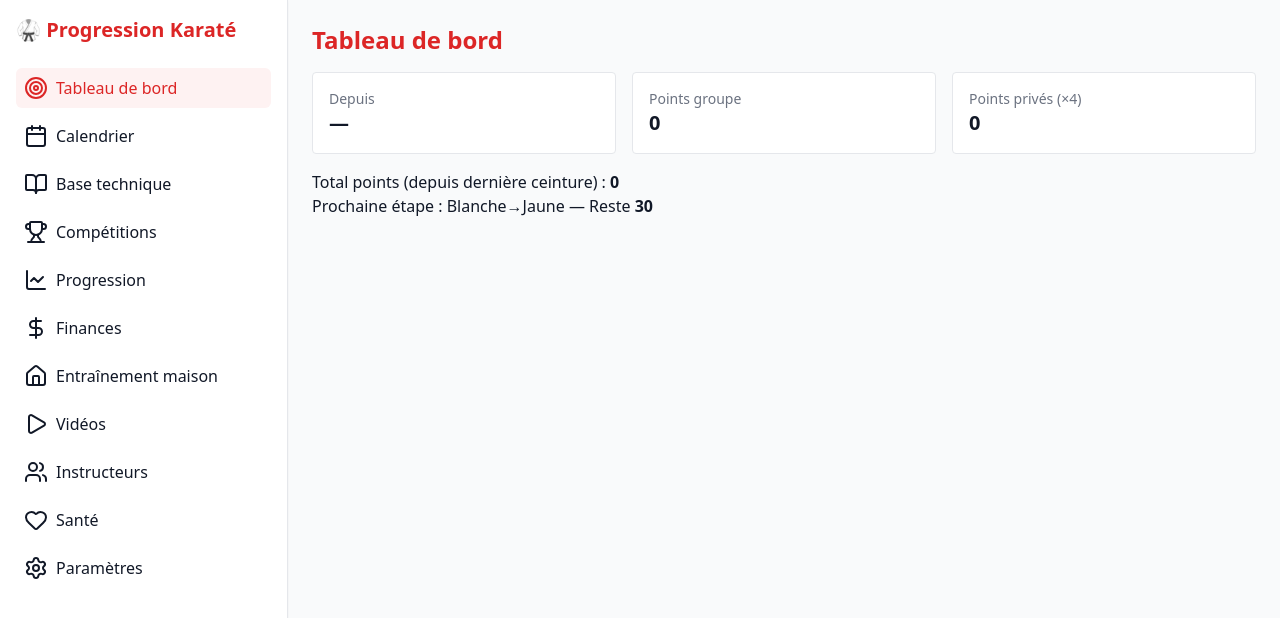
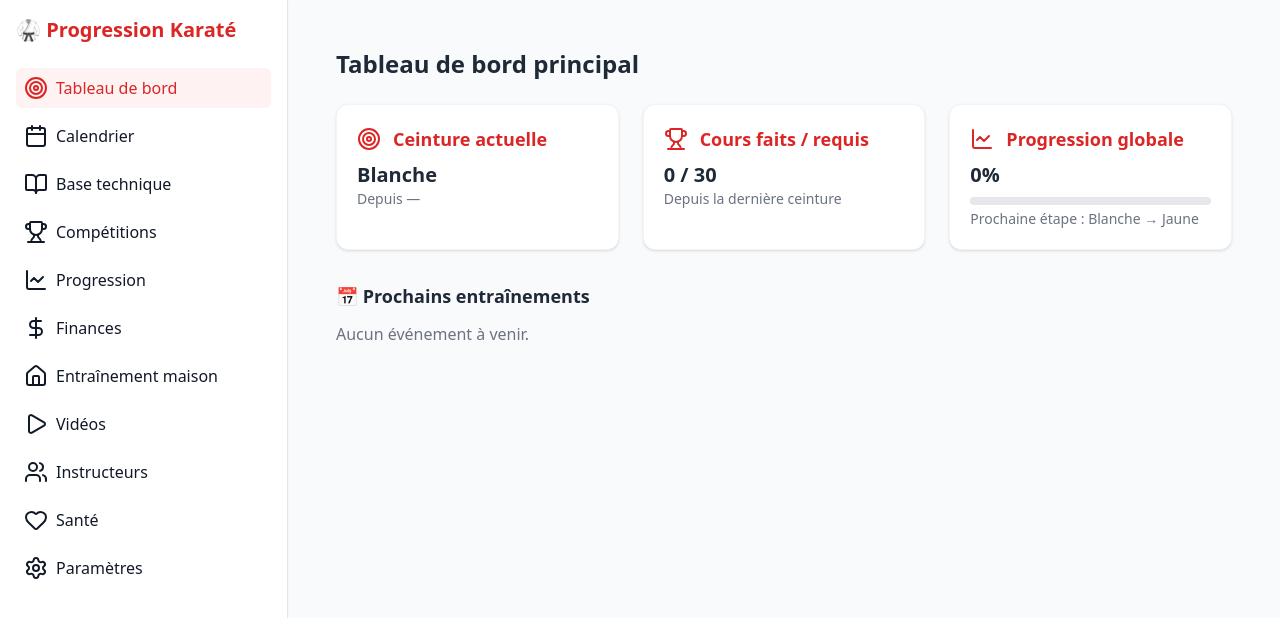
Before and after one commit to Alpatraz/karate-dashboard, a React (Vite) app: page / in a window 1280 px wide. Shown: the top 618 px of the page. Built offline with nearby package versions, Linux system fonts and the light colour scheme.

Commit message:
Amélioration du Dashboard + intégration des données locales

```diff
--- a/src/App.jsx
+++ b/src/App.jsx
@@ -2,6 +2,7 @@ import { useState, useEffect, useMemo } from "react";
 import { Target, Calendar as CalendarIcon, BookOpen, LineChart, Settings as SettingsIcon, CheckCircle, XCircle, Clock, PlusCircle } from "lucide-react";
 import { Trophy, DollarSign, Home, Play, Users, Heart } from "lucide-react";
 import VideoLibraryView from "./components/VideoLibraryView";
+import DashboardView from "./components/DashboardView";
 
 // ==============================================================
 // Constantes & Helpers
@@ -133,7 +134,7 @@ export default function KarateDashboard() {
       </aside>
 
       <main className="flex-1 p-6 overflow-y-auto">
-        {activeTab === "Tableau de bord" && <DashboardView events={events} rules={rules} belts={belts} />}
+        {activeTab === "Tableau de bord" && <DashboardView />}
         {activeTab === "Calendrier" && <CalendarView events={events} setEvents={setEvents} planning={planning} profil={profil} holidays={holidays} />}
         {activeTab === "Base technique" && <BaseTechniqueView profil={profil} />}
         {activeTab === "Vidéos" && <VideoLibraryView />}
@@ -155,29 +156,7 @@ function lastPassageDate(events) {
   return pass?.date || null;
 }
 
-function DashboardView({ events, rules, belts }) {
-  const since = (belts[belts.length-1]?.date) || lastPassageDate(events);
-  const done = events.filter(e => e.status === 'fait' && (!since || e.date >= since));
-  const groupPts = done.filter(e => e.type === 'groupe').length;
-  const privatePts = done.filter(e => e.type === 'privé').length * 4;
-  const total = groupPts + privatePts;
-  const next = Object.entries(rules).find(([_, n]) => total < n);
 
-  return (
-    <div>
-      <h2 className="text-2xl font-bold mb-4">Tableau de bord</h2>
-      <div className="grid md:grid-cols-3 gap-4 mb-4">
-        <div className="bg-white border rounded p-4"><p className="text-sm text-gray-500">Depuis</p><p className="text-xl font-bold">{since ? fmt(since) : '—'}</p></div>
-        <div className="bg-white border rounded p-4"><p className="text-sm text-gray-500">Points groupe</p><p className="text-xl font-bold">{groupPts}</p></div>
-        <div className="bg-white border rounded p-4"><p className="text-sm text-gray-500">Points privés (×4)</p><p className="text-xl font-bold">{privatePts}</p></div>
-      </div>
-      <p>Total points (depuis dernière ceinture) : <b>{total}</b></p>
-      {next ? (
-        <p>Prochaine étape : {next[0]} — Reste <b>{next[1]-total}</b></p>
-      ) : <p>🎉 Toutes les étapes franchies !</p>}
-    </div>
-  );
-}
 
 // ==============================================================
 // Calendrier — ajout d’événements + pré-remplissage récurrent (jours fériés exclus)
--- /dev/null
+++ b/src/components/DashboardView.jsx
@@ -0,0 +1,134 @@
+import React, { useEffect, useState, useMemo } from "react";
+import { Target, Trophy, LineChart, Calendar } from "lucide-react";
+
+export default function DashboardView() {
+  // === Lecture des données locales ===
+  const [events, setEvents] = useState([]);
+  const [rules, setRules] = useState({});
+  const [belts, setBelts] = useState([]);
+
+  useEffect(() => {
+    setEvents(JSON.parse(localStorage.getItem("karate_events") || "[]"));
+    setRules(JSON.parse(localStorage.getItem("karate_rules") || "{}"));
+    setBelts(JSON.parse(localStorage.getItem("karate_belts") || "[]"));
+  }, []);
+
+  // === Fonctions utilitaires ===
+  const fmt = (d) => (d ? new Date(d).toLocaleDateString("fr-CA") : "—");
+  const lastPass = useMemo(() => {
+    const pass = [...events]
+      .filter((e) => e.type === "passage" && e.status === "fait" && e.date)
+      .sort((a, b) => a.date.localeCompare(b.date))
+      .pop();
+    return pass?.date || null;
+  }, [events]);
+
+  const since = belts[belts.length - 1]?.date || lastPass;
+  const done = events.filter(
+    (e) => e.status === "fait" && (!since || e.date >= since)
+  );
+  const groupPts = done.filter((e) => e.type === "groupe").length;
+  const privatePts = done.filter((e) => e.type === "privé").length * 4;
+  const total = groupPts + privatePts;
+
+  const nextStep = Object.entries(rules).find(([_, n]) => total < n);
+  const progress = nextStep ? Math.min((total / nextStep[1]) * 100, 100) : 100;
+
+  const upcoming = useMemo(() => {
+    const now = new Date().toISOString().split("T")[0];
+    return events
+      .filter((e) => e.date >= now)
+      .sort((a, b) => a.date.localeCompare(b.date))
+      .slice(0, 3);
+  }, [events]);
+
+  return (
+    <div className="p-6">
+      <h1 className="text-2xl font-bold text-gray-800 mb-6">
+        Tableau de bord principal
+      </h1>
+
+      {/* === Statistiques principales === */}
+      <div className="grid grid-cols-1 md:grid-cols-3 gap-6 mb-8">
+        {/* Ceinture actuelle */}
+        <div className="bg-white shadow rounded-xl p-5 border border-gray-100">
+          <div className="flex items-center gap-3 mb-2">
+            <Target className="text-red-600" size={24} />
+            <h2 className="text-lg font-semibold text-red-600">
+              Ceinture actuelle
+            </h2>
+          </div>
+          <p className="text-xl font-bold text-gray-800">
+            {belts[belts.length - 1]?.couleur || "Blanche"}
+          </p>
+          <p className="text-sm text-gray-500">
+            Depuis {fmt(belts[belts.length - 1]?.date)}
+          </p>
+        </div>
+
+        {/* Points / cours */}
+        <div className="bg-white shadow rounded-xl p-5 border border-gray-100">
+          <div className="flex items-center gap-3 mb-2">
+            <Trophy className="text-red-600" size={24} />
+            <h2 className="text-lg font-semibold text-red-600">
+              Cours faits / requis
+            </h2>
+          </div>
+          <p className="text-xl font-bold text-gray-800">
+            {total} {nextStep && <>/ {nextStep[1]}</>}
+          </p>
+          <p className="text-sm text-gray-500">Depuis la dernière ceinture</p>
+        </div>
+
+        {/* Progression */}
+        <div className="bg-white shadow rounded-xl p-5 border border-gray-100">
+          <div className="flex items-center gap-3 mb-2">
+            <LineChart className="text-red-600" size={24} />
+            <h2 className="text-lg font-semibold text-red-600">
+              Progression globale
+            </h2>
+          </div>
+          <p className="text-xl font-bold text-gray-800">
+            {Math.round(progress)}%
+          </p>
+          <div className="w-full bg-gray-200 h-2 rounded mt-2">
+            <div
+              className="bg-red-600 h-2 rounded"
+              style={{ width: `${progress}%` }}
+            ></div>
+          </div>
+          <p className="text-sm text-gray-500 mt-1">
+            {nextStep
+              ? `Prochaine étape : ${nextStep[0].replace("→", " → ")}`
+              : "🎉 Toutes les étapes franchies !"}
+          </p>
+        </div>
+      </div>
+
+      {/* === Prochains entraînements === */}
+      <div>
+        <h2 className="text-lg font-semibold text-gray-800 mb-3">
+          📅 Prochains entraînements
+        </h2>
+        {upcoming.length === 0 ? (
+          <p className="text-gray-500">Aucun événement à venir.</p>
+        ) : (
+          <div className="grid grid-cols-1 md:grid-cols-3 gap-4">
+            {upcoming.map((e, i) => (
+              <div
+                key={i}
+                className="bg-white p-4 rounded-xl shadow border border-gray-100"
+              >
+                <p className="text-red-600 font-semibold">{fmt(e.date)}</p>
+                <p className="font-medium text-gray-800">{e.title}</p>
+                <p className="text-sm text-gray-500">
+                  {e.time || "—"} · {e.type}
+                </p>
+              </div>
+            ))}
+          </div>
+        )}
+      </div>
+    </div>
+  );
+}
```
